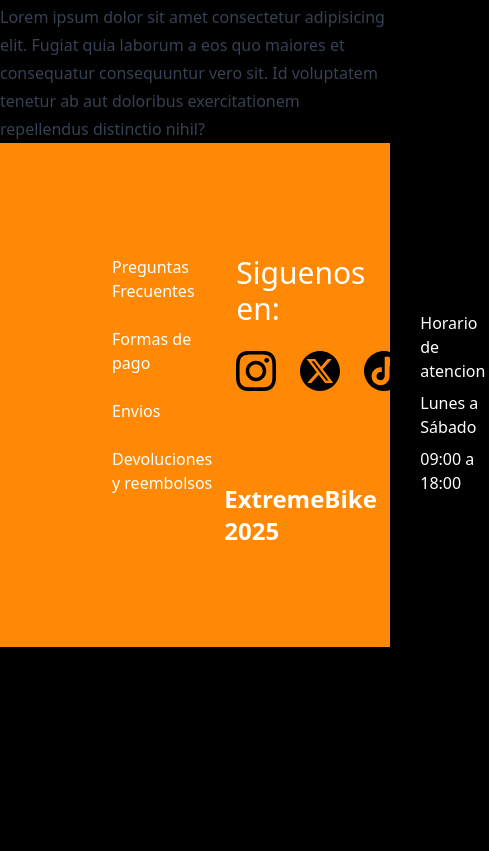
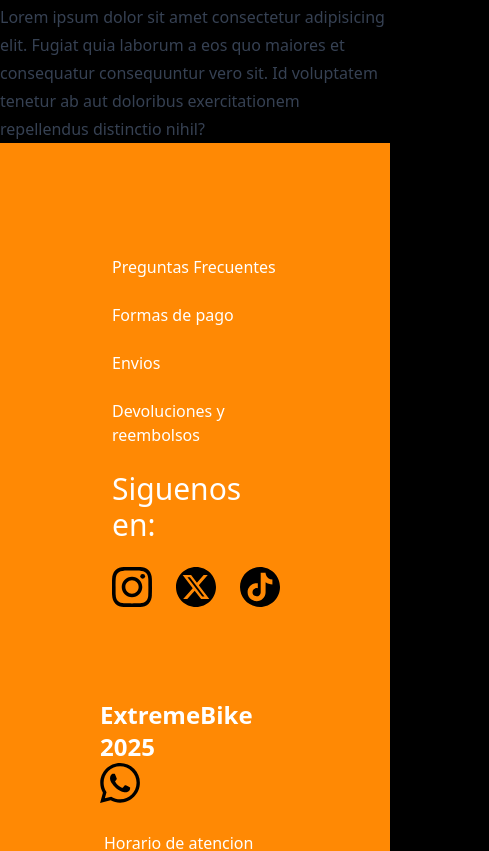
Before and after one commit to MattDevp/extremebike, an Astro site: page / in a window 390 px wide. Shown: the part 1149-2000 px from the top of the page, 489 px wide, since content can reach past the window. Before the commit the page ends 1796 px from the top, so only its background shows below. Built offline with nearby package versions, Linux system fonts and the light colour scheme; Astro itself is replaced by a stand-in of ours.

Commit message:
responsive footer

```diff
--- a/src/components/Footer.astro
+++ b/src/components/Footer.astro
@@ -4,8 +4,8 @@ const actualDate = new Date();
 const year = actualDate.getFullYear();
 ---
 <footer class=" mt-auto bg-orange-400 h-full w-full p-20">
-    <div class="flex justify-between p-5">
-        <div id="left-footer">
+    <div class="flex justify-between p-5 max-sm:flex-col">
+        <div id="left-footer" class="flex flex-col">
             <p class="p-3">Preguntas Frecuentes</p>
             <p class="p-3">Formas de pago</p>
             <p class="p-3">Envios</p>
@@ -34,13 +34,13 @@ const year = actualDate.getFullYear();
                 <p class="font-bold text-2xl">ExtremeBike {year}</p>
             </div>
         </div>
-        <div>
+        <div id="right-footer">
             <div id="wsp" class="mb-6">
                 <a href="https://api.whatsapp.com/send?phone=56961710166">
                     <Icon name="wsp" size={40} />
                 </a>
             </div>
-            <div>
+            <div class="flex flex-col">
                 <p class="p-1">Horario de atencion</p>
                 <p class="p-1">Lunes a Sábado</p>
                 <p class="p-1">09:00 a 18:00</p>
--- a/src/pages/index.astro
+++ b/src/pages/index.astro
@@ -12,7 +12,7 @@ import Footer from '../components/Footer.astro';
 	<main class="">
 		<h1 class="text-center text-7xl font-extrabold underline">extremeBike</h1>
 		<article class="prose lg:prose-xl">
-      <h1>Garlic bread with cheese: What the science tells us</h1>
+      <h1 class="max-sm:text-blue-700 max-md:text-red-700">Garlic bread with cheese: What the science tells us</h1>
       <p>
         For years parents have espoused the health benefits of eating garlic bread with cheese to their
         children, with the food earning such an iconic status in our culture that kids will often dress
```
